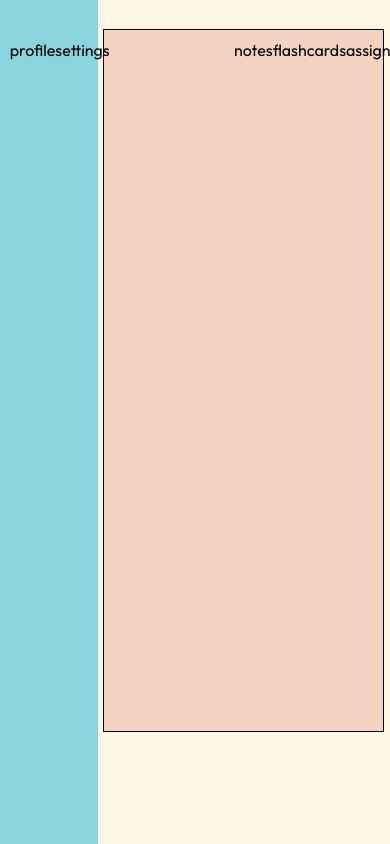
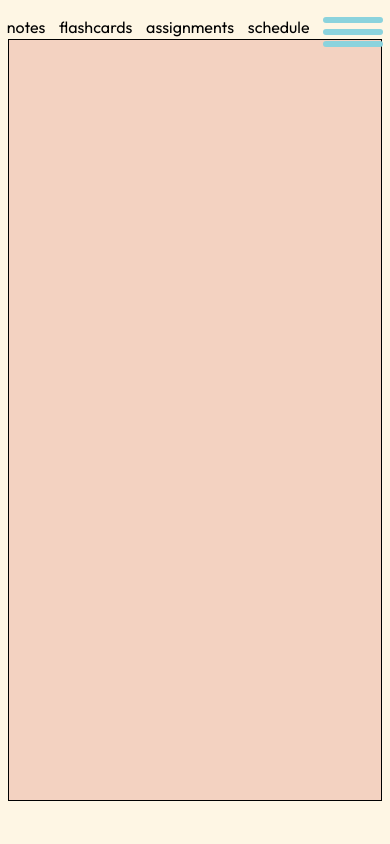
Before and after one commit to ManSittin/CSC301-Project, a PHP site: page /home.html in a window 390 px wide; the page is wider, and only the part inside the window is pictured. Run offline with PHP 8.4, Linux system fonts and the light colour scheme.

Commit message:
made home page responsive for desktop, tablet and phone

```diff
--- a/home.html
+++ b/home.html
@@ -20,6 +20,9 @@
             <a>flashcards</a>
             <a>assignments</a>
             <a>schedule</a>
+            <label class="non-desktop hamburger-menu">
+                <input type="checkbox">
+            </label>
         </div>
         <div class="main">
 
--- a/styles.css
+++ b/styles.css
@@ -24,7 +24,7 @@ body, html {
     display: flex;
     justify-content: space-around;
     position: absolute;
-    top: 40px;
+    top: 5vh;
 }
 
 .sidebar .nav {
@@ -43,3 +43,71 @@ body, html {
     margin: 10% 2% 2% 2%;
     border: 1px solid black;
 }
+
+.non-desktop {
+    display: none;
+}
+
+/* tablet view */
+
+@media only screen and (max-width: 768px) {
+
+    .sidebar {
+        display: none;
+    }
+
+    .non-desktop {
+        display: inline;
+    }
+
+    .not-sidebar {
+        width: 100%;
+    }
+
+    .not-sidebar .nav {
+        right: 0px;
+        width: 100%;
+    }
+
+    .main {
+        height: 90%;
+    }
+
+    .nav {
+        top: 3vh;
+    }
+
+    .hamburger-menu {
+        display: flex;
+        flex-direction: column;
+        gap: 6px;
+    }
+
+    .hamburger-menu::before, .hamburger-menu::after, .hamburger-menu input {
+        content: "";
+        width: 60px;
+        height: 6px;
+        background-color: #8BD3DD;
+        border-radius: 9999px;
+    }
+
+    .hamburger-menu input {
+        appearance: none;
+        padding: 0;
+        margin: 0;
+        outline: none;
+        pointer-events: none;
+    }
+
+}
+
+
+/* mobile view */
+@media only screen and (max-width: 600px) {
+
+    .nav {
+        top: 2vh;
+    }
+
+
+}
```
